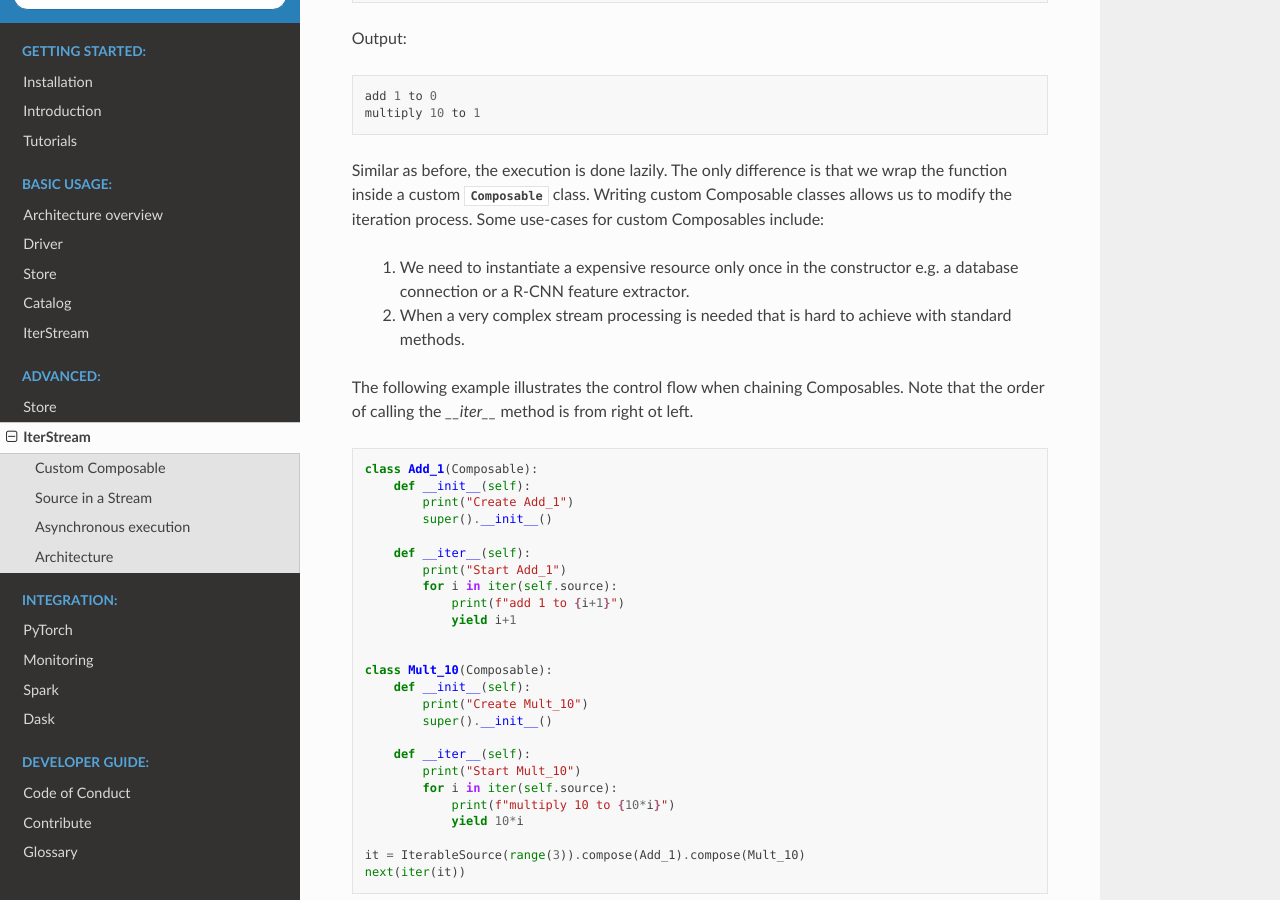
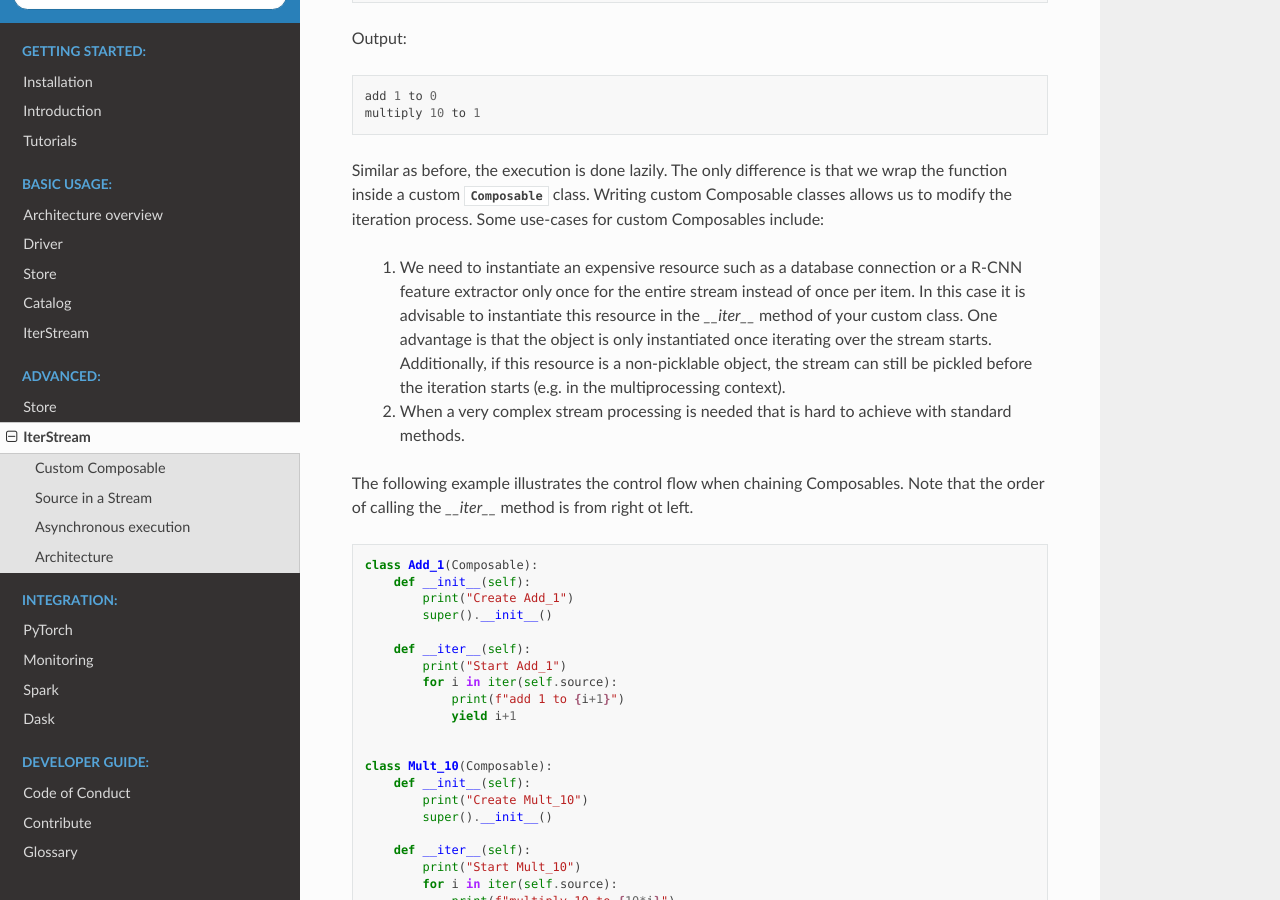
Before and after one commit to merantix-momentum/squirrel-core, a Sphinx documentation site: the page built from docs/advanced/iterstream.rst, in a window 1280 px wide and 900 px high, scrolled down 1413 px. Built offline with Sphinx 7.4.7 and the Read the Docs theme 2.0.0, drawn with Linux system fonts in a browser that asks for light colours; the version number is read from the project's files by our own code.

Commit message:
Update docs/advanced/iterstream.rst
Co-authored-by: Alireza Sohofi <a.sohofi@gmail.com>

```diff
--- a/docs/advanced/iterstream.rst
+++ b/docs/advanced/iterstream.rst
@@ -87,7 +87,8 @@
 Similar as before, the execution is done lazily. The only difference is that we wrap the function inside a custom :py:class:`Composable`
 class. Writing custom Composable classes allows us to modify the iteration process. Some use-cases for custom Composables include:
 
-    #. We need to instantiate a expensive resource only once in the constructor e.g. a database connection or a R-CNN feature extractor.
+    #. We need to instantiate an expensive resource such as a database connection or a R-CNN feature extractor only once for the entire stream instead of once per item. In this case it is advisable to instantiate this resource in the `__iter__` method of your custom class. One advantage is that the object is only instantiated once iterating over the stream starts. Additionally, if this resource is a non-picklable object, the stream can still be pickled before the iteration starts (e.g. in the multiprocessing context).
+
 
     #. When a very complex  stream processing is needed that is hard to achieve with standard methods.
 
```
